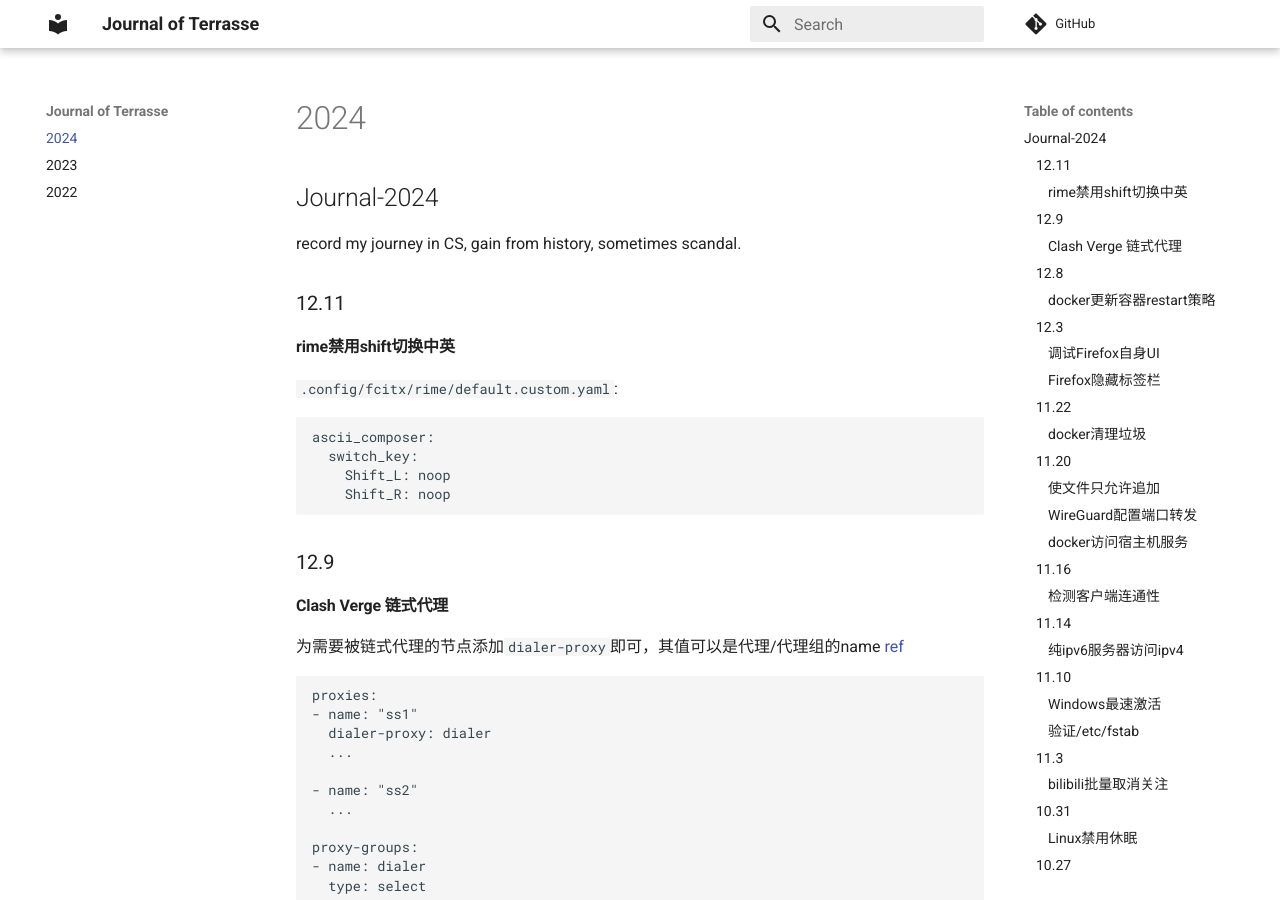
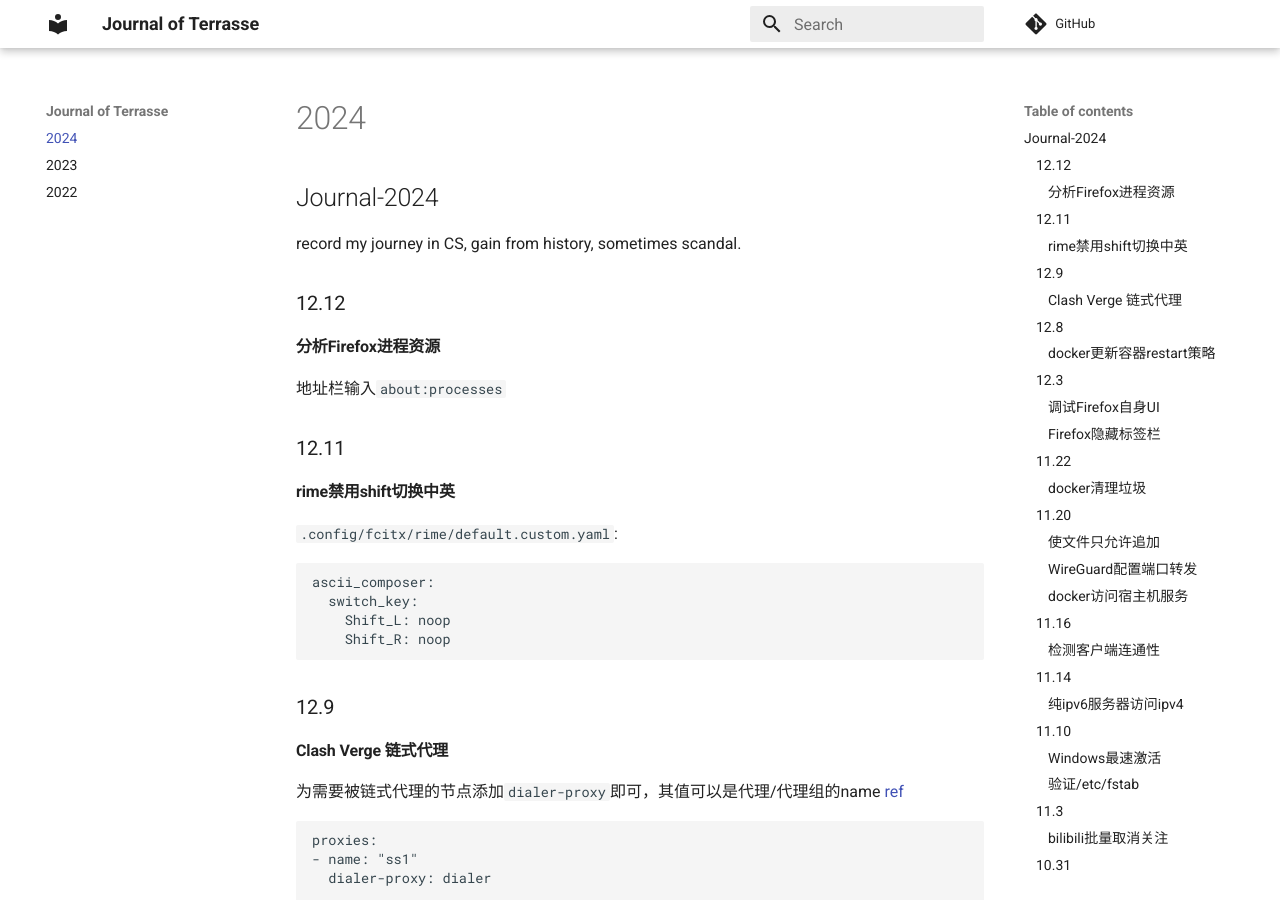
Before and after one commit to Jerry-Terrasse/journal, an MkDocs documentation site: the page built from docs/2024.md, in a window 1280 px wide and 900 px high. Built offline with MkDocs 1.6.1 and Material for MkDocs 9.7.7, drawn with Linux system fonts in a browser that asks for light colours; comment, search, counter and statistics services are not loaded.

Commit message:
update (Thu Dec 12 04:47:19 PM CST 2024)

```diff
--- a/docs/2024.md
+++ b/docs/2024.md
@@ -1,6 +1,12 @@
 ## Journal-2024
 
 record my journey in CS, gain from history, sometimes scandal.
+
+### 12.12
+
+#### 分析Firefox进程资源
+
+地址栏输入`about:processes`
 
 ### 12.11
 
```
